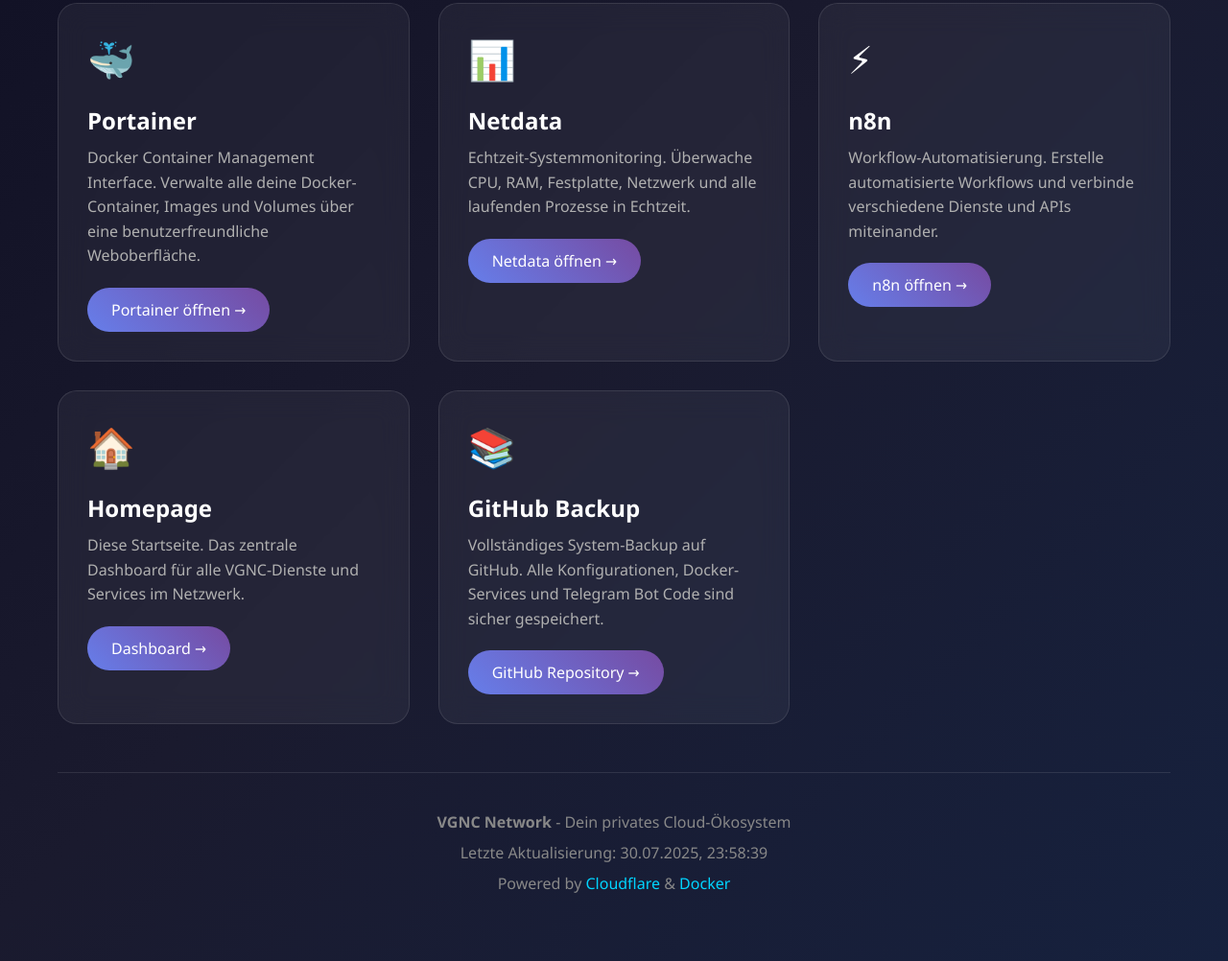
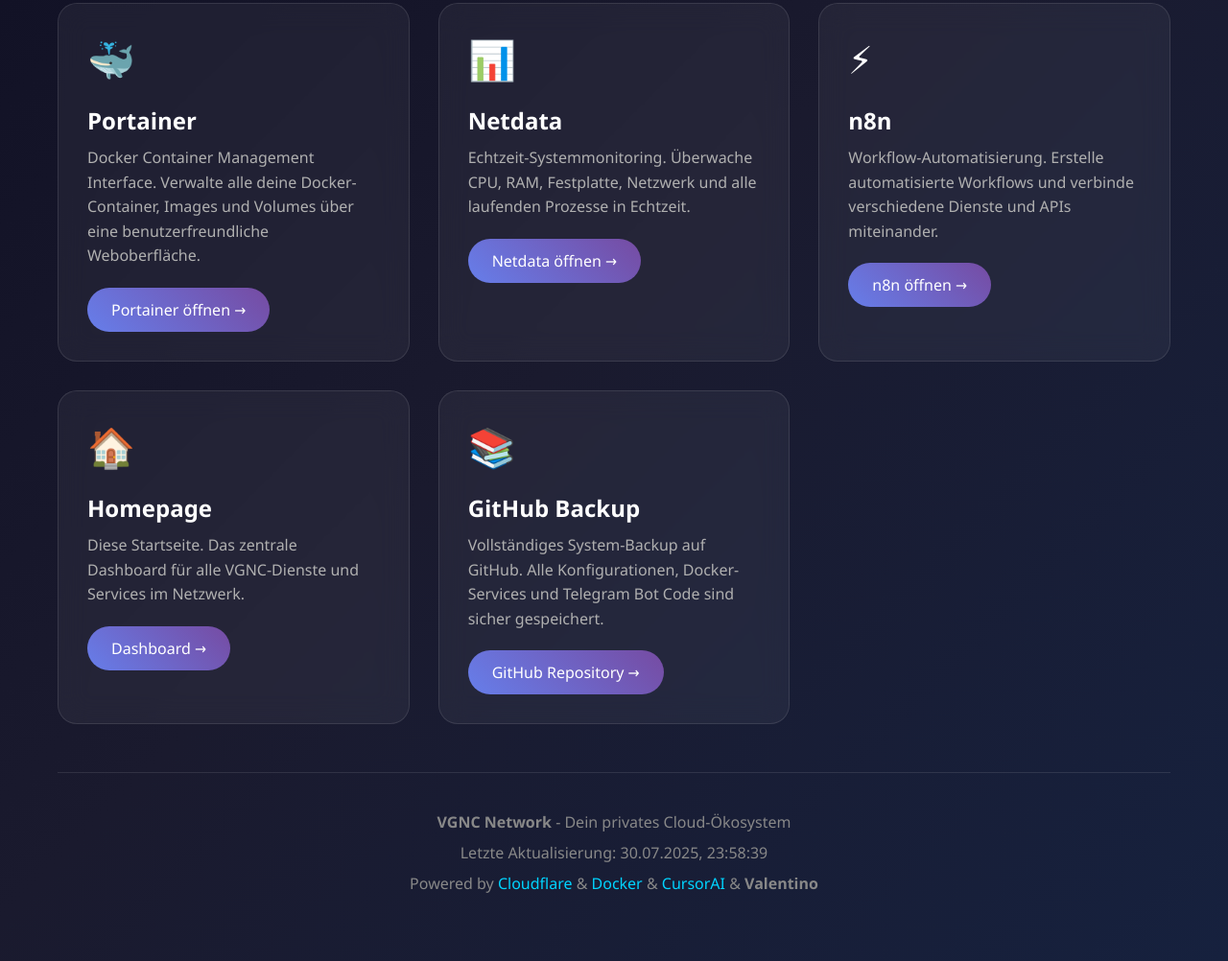
Before and after one commit to Arduinoeinsteiger/vgnc-network-backup, a plain HTML site: page homepage-index.html in a window 1280 px wide. Shown: the part 364-1366 px from the top of the page at 96% size. Drawn offline with Linux system fonts and the light colour scheme; no server answers.

Commit message:
Footer Credits erweitert: CursorAI & Valentino hinzugefügt

```diff
--- a/homepage-index.html
+++ b/homepage-index.html
@@ -281,7 +281,7 @@
         <div class="footer">
             <p><strong>VGNC Network</strong> - Dein privates Cloud-Ökosystem</p>
             <p>Letzte Aktualisierung: <span id="lastUpdate"></span></p>
-            <p>Powered by <a href="https://cloudflare.com" target="_blank">Cloudflare</a> & <a href="https://docker.com" target="_blank">Docker</a></p>
+            <p>Powered by <a href="https://cloudflare.com" target="_blank">Cloudflare</a> & <a href="https://docker.com" target="_blank">Docker</a> & <a href="https://cursor.sh" target="_blank">CursorAI</a> & <strong>Valentino</strong></p>
         </div>
     </div>
 
```
